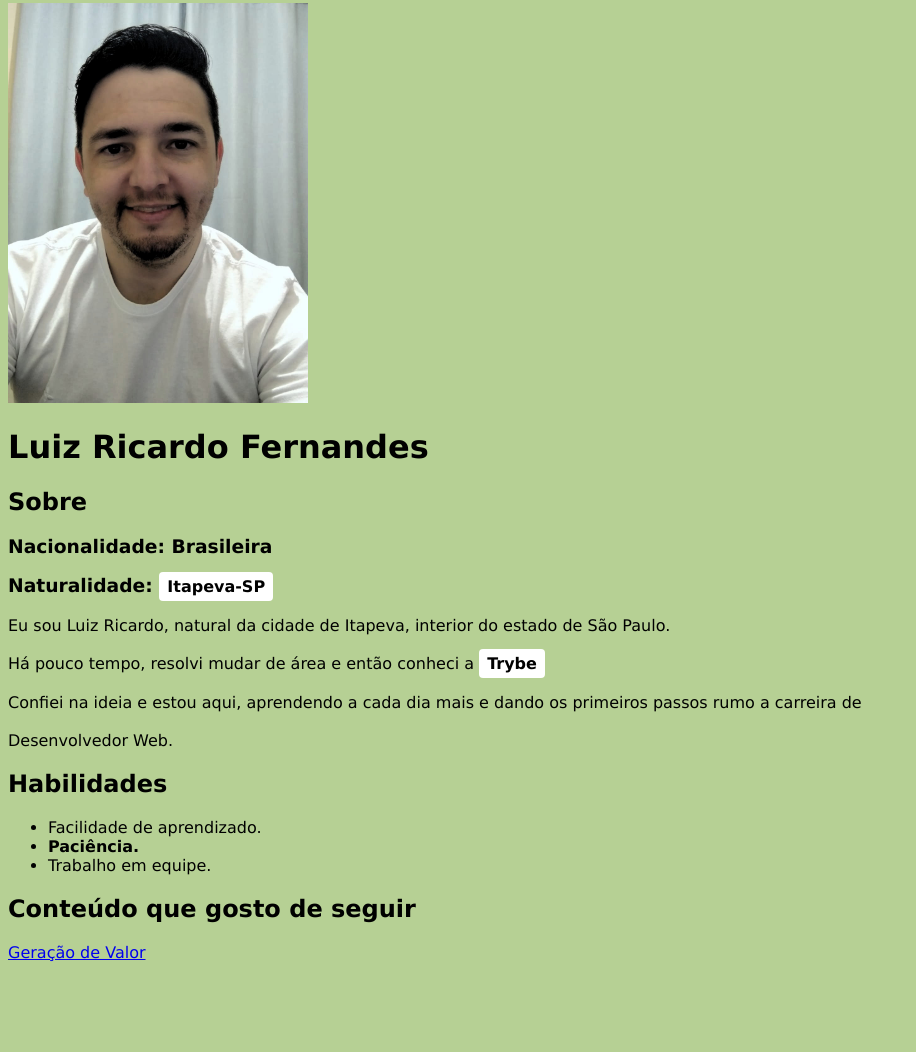
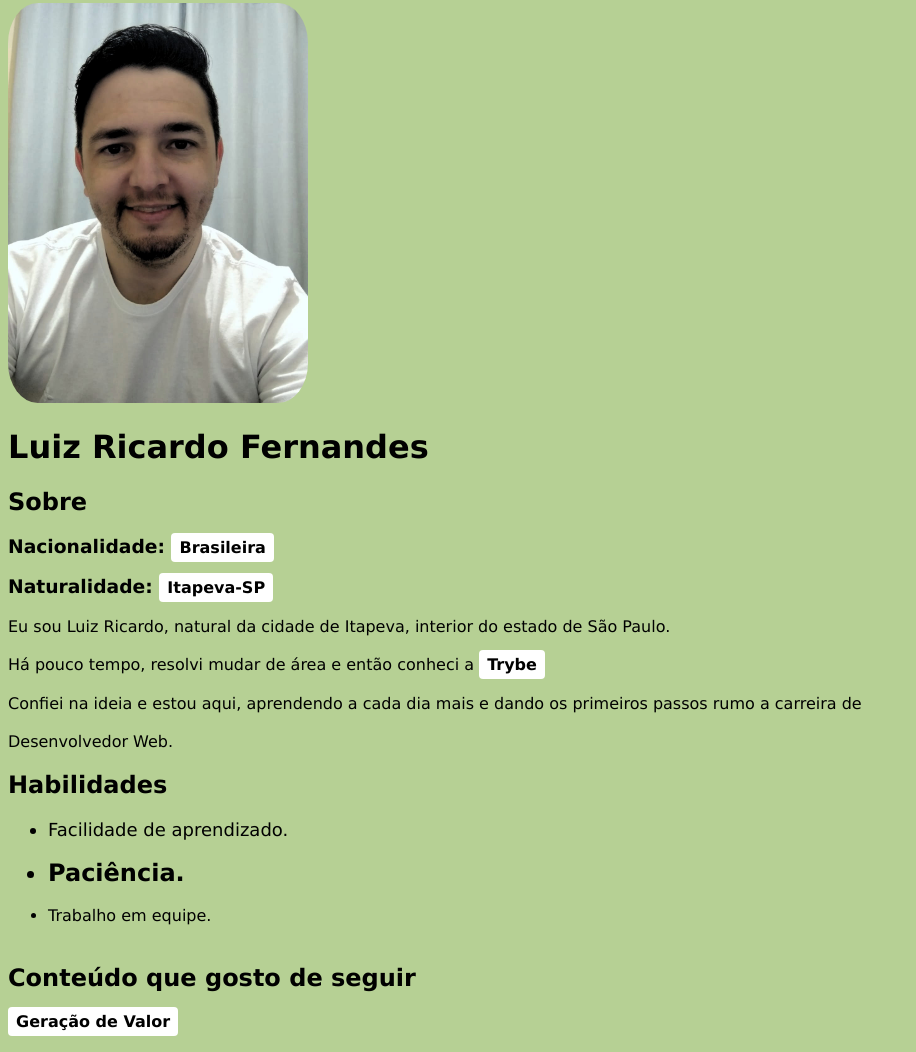
Before and after one commit to luizricardo41/luizricardo41.github.io, a plain HTML site: page repositorio.html in a window 1280 px wide. Shown: the part 176-1228 px from the top of the page, without its empty margins (0-916 px from the left). Before the commit the page ends 1158 px from the top, so only its background shows below. Drawn offline with Linux system fonts and the light colour scheme.

Commit message:
Modifica tamanho Habilidades

```diff
--- a/repositorio.html
+++ b/repositorio.html
@@ -7,6 +7,12 @@
       body {
         background-color: #B6D094;
         font-family: Verdana, Geneva, Tahoma, sans-serif;
+      }
+      .marcar {
+        background-color: white;
+        height: 25px;
+        width: 10%;
+        text-align:center;
       }
        .button {
         color: black;
@@ -18,7 +24,22 @@
         line-height: 20px;
         text-decoration: none;
       }
+      .photo {
+        border-radius: 10%;
+        align-items: center;
+      }
 
+      .nerd {
+        font-size: large
+      }
+
+      .paz {
+        font-size: x-large;
+      }
+
+      .group {
+        font-size:medium;
+      }
     </style>
 </head>
 <body>
@@ -32,13 +53,13 @@
     <li><a href="#habil">Habilidades</a></li>
     <li><a href="#blog">Blog que gosto</a></li>
   </ul>
-  <img src="Foto.jpg" alt="Luiz Ricardo Fernandes" id="foto" width="300px">
+  <img class="photo" src="Foto.jpg" alt="Luiz Ricardo Fernandes" id="foto" width="300px">
 
   <h1 id="nome"> Luiz Ricardo Fernandes</h1>
 
     <h2 id="sobre">Sobre</h2>
 
-    <h3><strong>Nacionalidade:</strong> Brasileira</h3>
+    <h3><strong>Nacionalidade:</strong> <a class="button">Brasileira</a></h3>
     <h3><strong>Naturalidade:</strong> <a class="button" href="https://www.google.com/maps/place/Itapeva,+SP/@-23.9819796,-48.917223,13z/data=!3m1!4b1!4m5!3m4!1s0x94c3ee4126ef1783:0x1a9f6708b0d3be1!8m2!3d-23.9838022!4d-48.8809594" target="_blank">Itapeva-SP</a></h3>
 
     <p>Eu sou Luiz Ricardo, natural da cidade de Itapeva, interior do estado de São Paulo. <br><br>
@@ -48,14 +69,14 @@
 
     <h2 id="habil">Habilidades</h2>
       <ul>
-        <li>Facilidade de aprendizado.</li>
-        <li><strong>Paciência.</strong></li>
-        <li>Trabalho em equipe.</li>
+        <li class="nerd">Facilidade de aprendizado.</li><br>
+        <li class="paz"><strong>Paciência.</strong></li><br>
+        <li class="group">Trabalho em equipe.</li><br>
         </ul>
 
       <h2 id="blog">Conteúdo que gosto de seguir</h2>
 
-        <a href="https://blog.geracaodevalor.com/" target="_blank">Geração de Valor</a>
+        <a class="button" href="https://blog.geracaodevalor.com/" target="_blank">Geração de Valor</a>
     <h2></h2>
 </body>
 </html>
```
